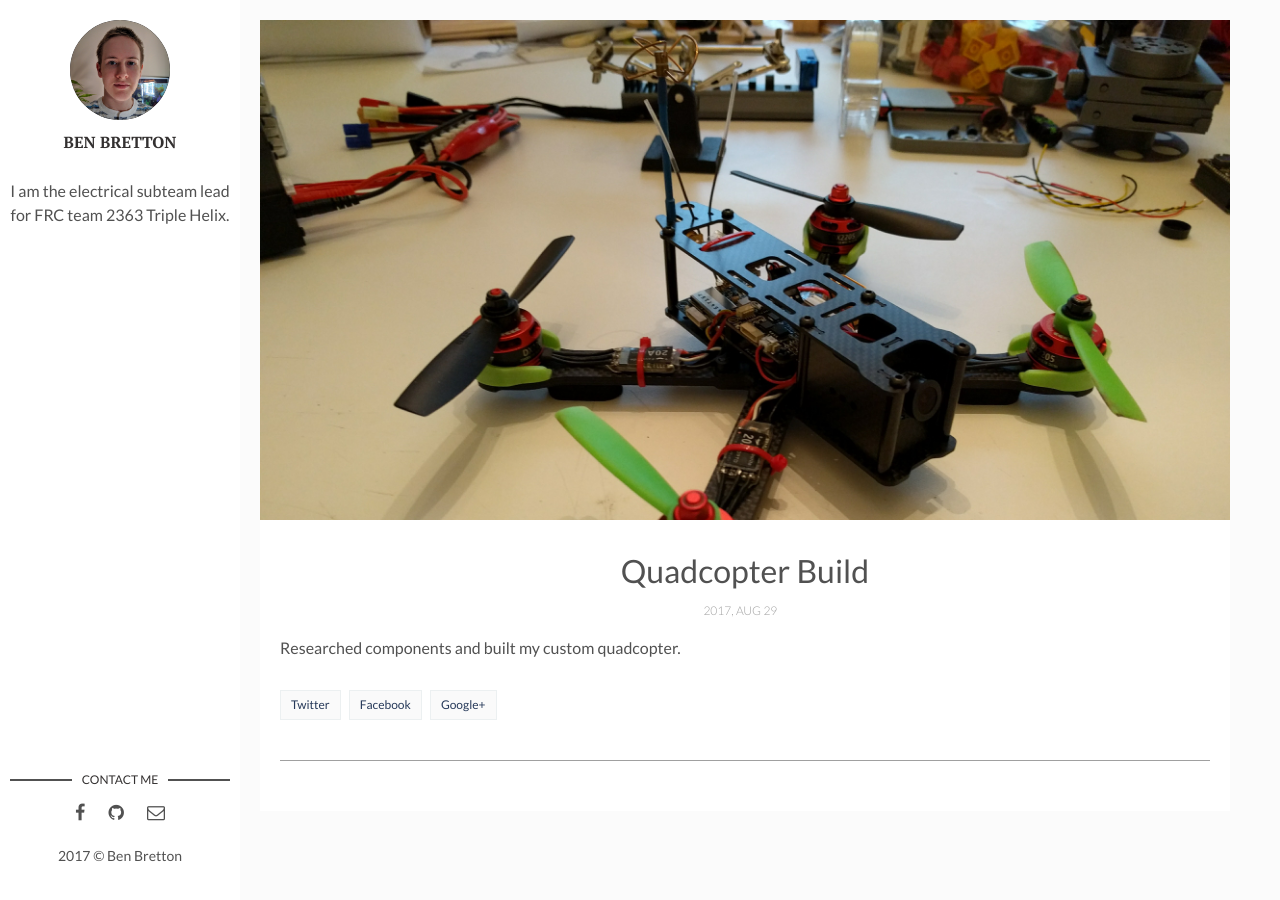
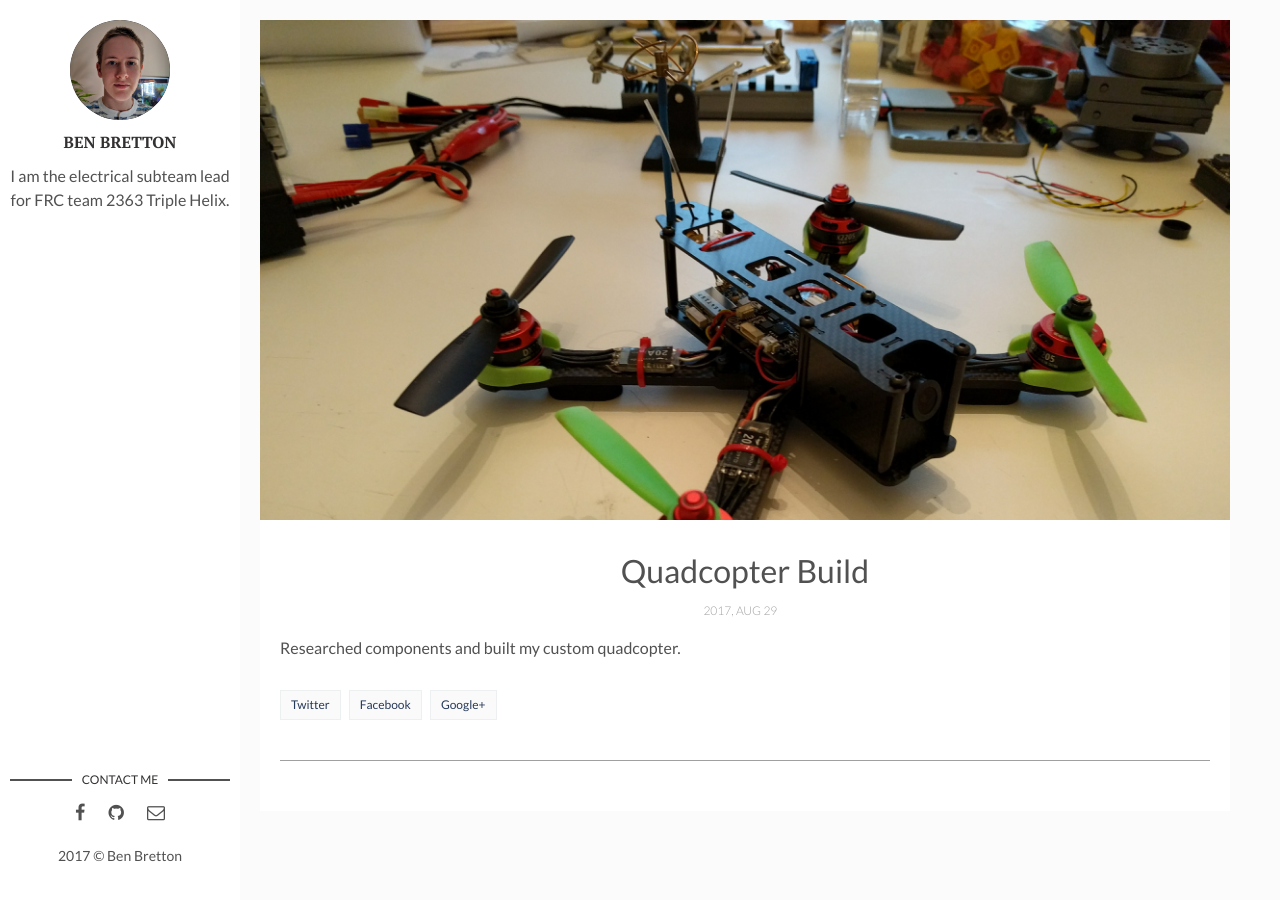
Before and after one commit to wbenb/wbenb.github.io, a Jekyll site: the page built from _posts/2017-08-29-quadcopter.markdown, in a window 1280 px wide. Built offline with Jekyll 4.4.1, drawn with Linux system fonts in a browser that asks for light colours.

Commit message:
fix sidebar div

```diff
--- a/assets/css/main.css
+++ b/assets/css/main.css
@@ -897,9 +897,9 @@ pre code {
 
 .about .author-name {
   font-family: 'PT Serif', serif;
-  margin: 0 0 10px;
+  margin: 0 0 0px;
   position: relative;
-  padding-bottom: 15px;
+  padding-bottom: 10px;
   font-size: 16px;
   text-transform: uppercase;
   color: #333030;
```
